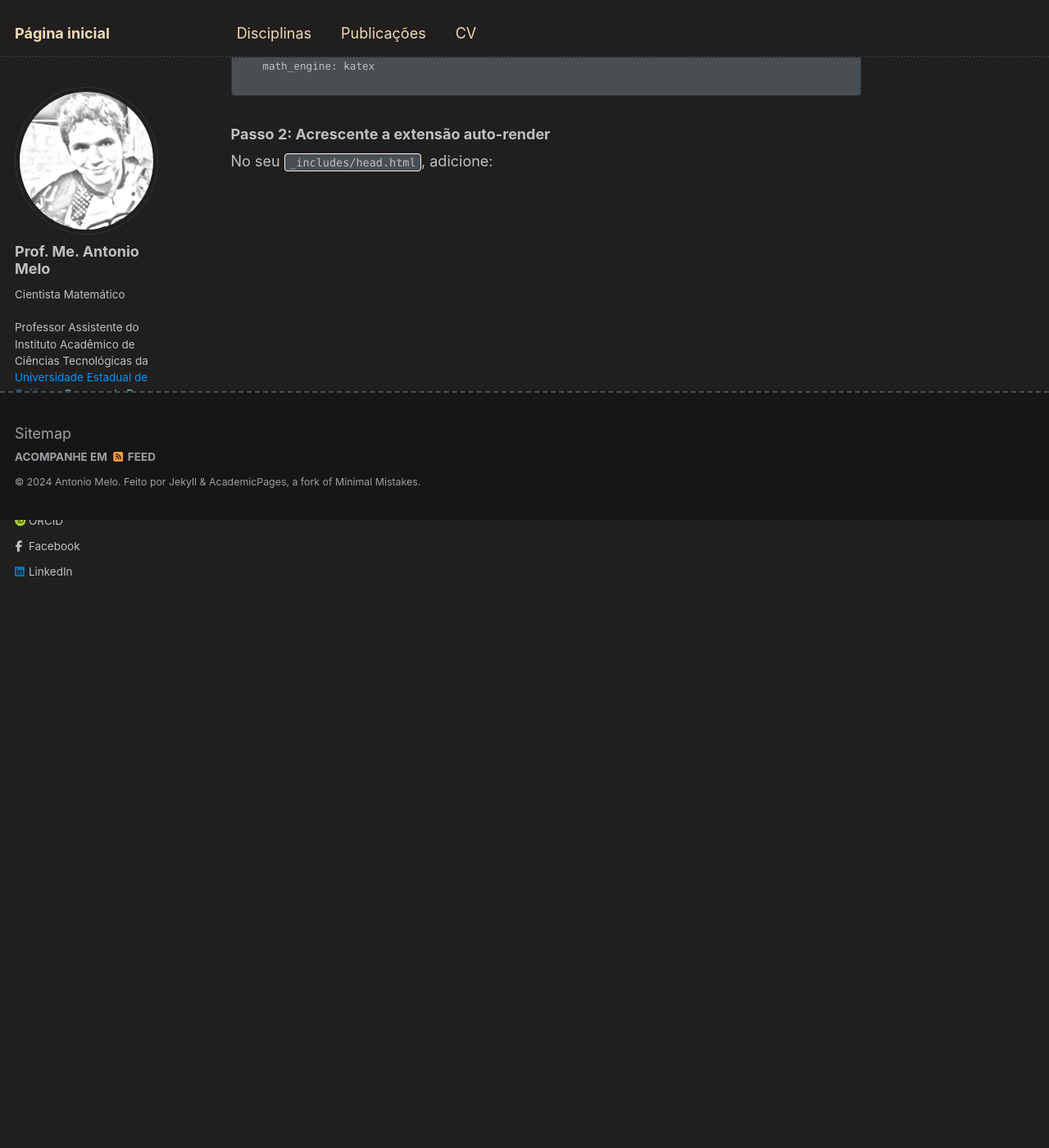
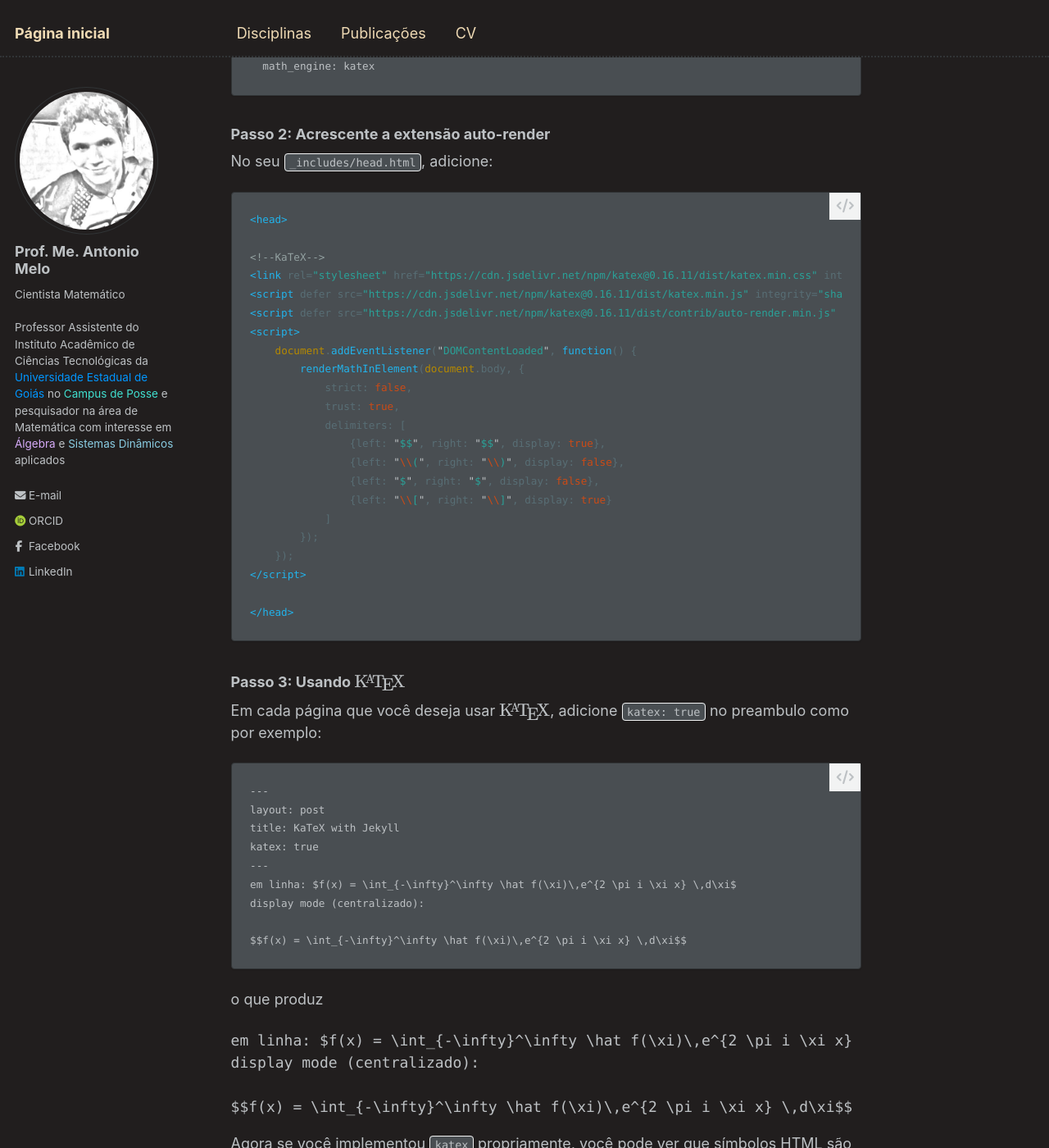
Before and after one commit to antmelo/antmelo.github.io, a Jekyll site: the page built from _pages/about.md, in a window 1280 px wide and 1400 px high, scrolled down 3298 px. Shown: the whole window at 82% size. Built offline with Jekyll 4.4.1, drawn with Linux system fonts in a browser that asks for light colours; some web fonts are replaced; before the commit the page ends 3931 px from its top, so only the background shows below that; some of the changed text lies outside the part shown.

Commit message:
Update about.md

````diff
--- a/_pages/about.md
+++ b/_pages/about.md
@@ -109,3 +109,54 @@ kramdown:
 ### Passo 2: Acrescente a extensão auto-render
 
 No seu  `_includes/head.html`, adicione:
+
+```html
+<head>
+
+<!--KaTeX-->
+<link rel="stylesheet" href="https://cdn.jsdelivr.net/npm/katex@0.16.11/dist/katex.min.css" integrity="sha384-nB0miv6/jRmo5UMMR1wu3Gz6NLsoTkbqJghGIsx//Rlm+ZU03BU6SQNC66uf4l5+" crossorigin="anonymous">
+<script defer src="https://cdn.jsdelivr.net/npm/katex@0.16.11/dist/katex.min.js" integrity="sha384-7zkQWkzuo3B5mTepMUcHkMB5jZaolc2xDwL6VFqjFALcbeS9Ggm/Yr2r3Dy4lfFg" crossorigin="anonymous"></script>
+<script defer src="https://cdn.jsdelivr.net/npm/katex@0.16.11/dist/contrib/auto-render.min.js" integrity="sha384-43gviWU0YVjaDtb/GhzOouOXtZMP/7XUzwPTstBeZFe/+rCMvRwr4yROQP43s0Xk" crossorigin="anonymous"></script>
+<script>
+    document.addEventListener("DOMContentLoaded", function() {
+        renderMathInElement(document.body, {
+            strict: false,
+            trust: true,
+            delimiters: [
+                {left: "$$", right: "$$", display: true},
+                {left: "\\(", right: "\\)", display: false},
+                {left: "$", right: "$", display: false},
+                {left: "\\[", right: "\\]", display: true}
+            ]
+        });
+    });
+</script>
+
+</head>
+```
+
+### Passo 3: Usando $\KaTeX$
+
+Em cada página que você deseja usar $\KaTeX$, adicione `katex: true` no preambulo como por exemplo:
+
+```
+---
+layout: post
+title: KaTeX with Jekyll
+katex: true
+---
+em linha: $f(x) = \int_{-\infty}^\infty \hat f(\xi)\,e^{2 \pi i \xi x} \,d\xi$
+display mode (centralizado):
+
+$$f(x) = \int_{-\infty}^\infty \hat f(\xi)\,e^{2 \pi i \xi x} \,d\xi$$
+```
+o que produz
+
+<pre>
+em linha: $f(x) = \int_{-\infty}^\infty \hat f(\xi)\,e^{2 \pi i \xi x} \,d\xi$
+display mode (centralizado):
+
+$$f(x) = \int_{-\infty}^\infty \hat f(\xi)\,e^{2 \pi i \xi x} \,d\xi$$
+</pre>
+
+Agora se você implementou `katex` propriamente, você pode ver que símbolos HTML são criados com a correta fonte $\LaTeX$.
````
